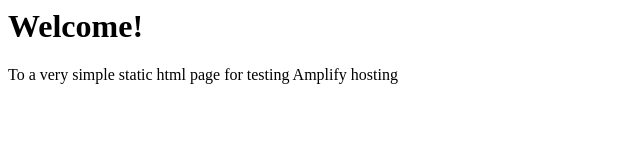
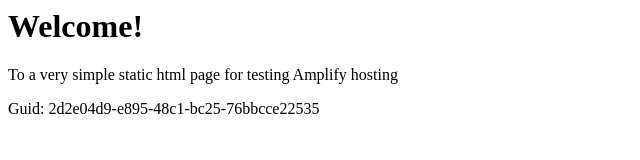
Before and after one commit to aws-aemilia-yul/Github-PR-Commit-Integration-Test-DoNotTouch-Gith-P5X5MO5I-v1-prod-ca-central-1, a website: page src/index.html in a window 1280 px wide. Shown: the whole page, without its empty margins (0-640 px from the left). Drawn offline with Linux system fonts and the light colour scheme.

Commit message:
commit from integ tests

```diff
--- a/src/index.html
+++ b/src/index.html
@@ -1,3 +1,5 @@
+
+
 <html lang="en">
 
 <head>
@@ -10,6 +12,6 @@
 <body>
     <h1>Welcome!</h1>
     <p>To a very simple static html page for testing Amplify hosting</p>
-</body>
+    <p>Guid: 2d2e04d9-e895-48c1-bc25-76bbcce22535</p></body>
 
 </html>
```
